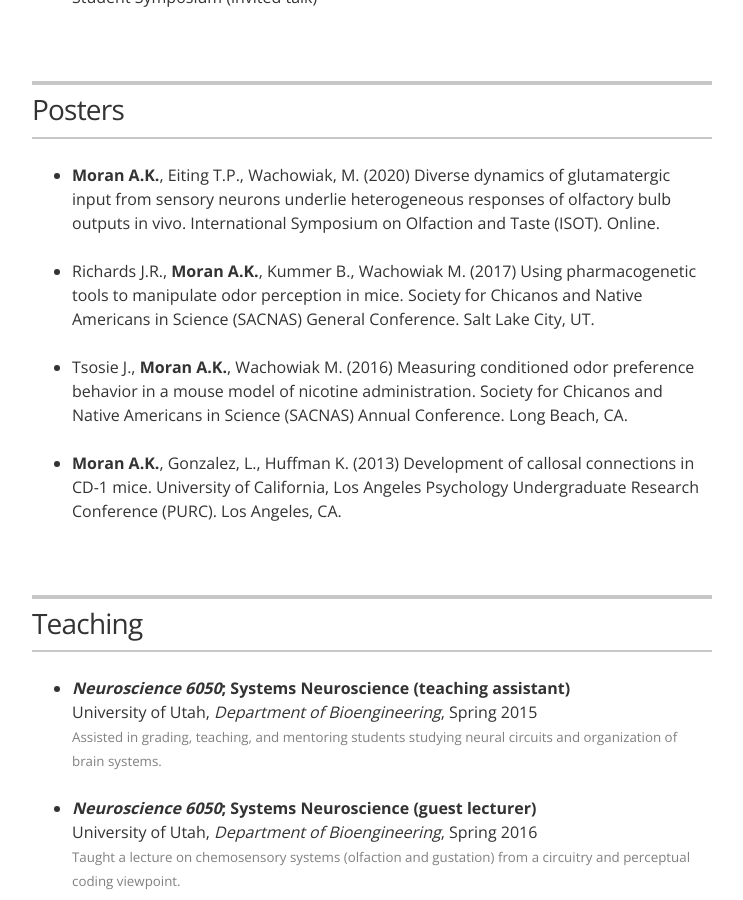
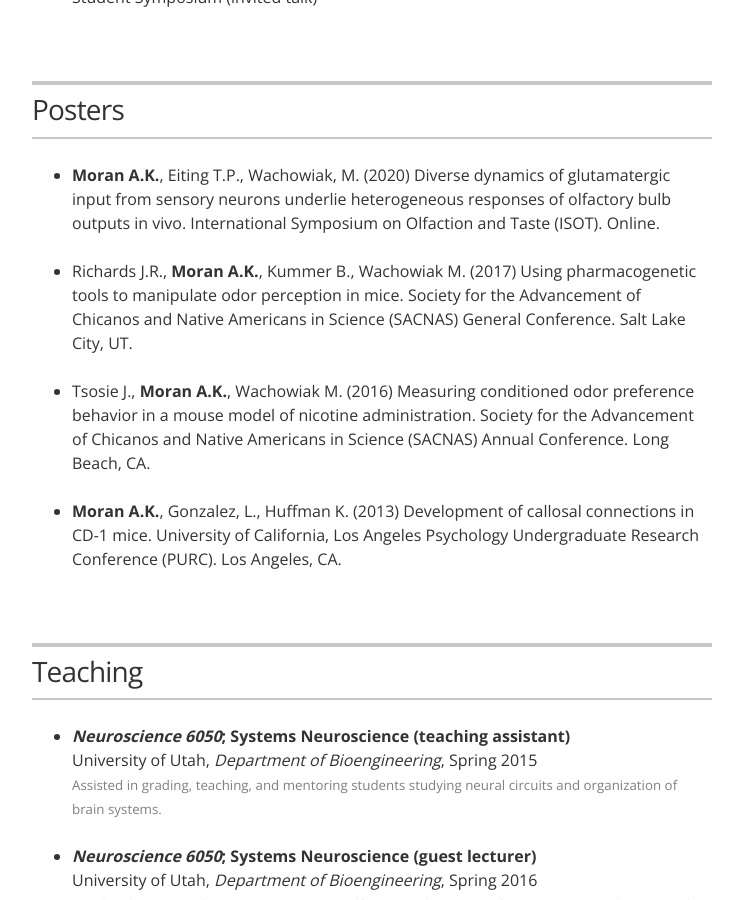
Before and after one commit to andsinpants/andsinpants.github.io, a Jekyll site: the page built from index.html, in a window 1280 px wide and 900 px high, scrolled down 3011 px. Shown: the whole window, without its empty margins (268-1011 px from the left). Built offline with Jekyll 4.4.1, drawn with Linux system fonts in a browser that asks for light colours.

Commit message:
Update presentations.yml

```diff
--- a/_data/presentations.yml
+++ b/_data/presentations.yml
@@ -9,9 +9,9 @@ posters:
   -
     detail: "<b>Moran A.K.</b>, Eiting T.P., Wachowiak, M. (2020) Diverse dynamics of glutamatergic input from sensory neurons underlie heterogeneous responses of olfactory bulb outputs in vivo. International Symposium on Olfaction and Taste (ISOT). Online."
 
-  - detail: "Richards J.R., <b>Moran A.K.</b>, Kummer B., Wachowiak M. (2017) Using pharmacogenetic tools to manipulate odor perception in mice. Society for Chicanos and Native Americans in Science (SACNAS) General Conference. Salt Lake City, UT."
+  - detail: "Richards J.R., <b>Moran A.K.</b>, Kummer B., Wachowiak M. (2017) Using pharmacogenetic tools to manipulate odor perception in mice. Society for the Advancement of Chicanos and Native Americans in Science (SACNAS) General Conference. Salt Lake City, UT."
 
-  - detail: "Tsosie J., <b>Moran A.K.</b>, Wachowiak M. (2016) Measuring conditioned odor preference behavior in a mouse model of nicotine administration. Society for Chicanos and Native Americans in Science (SACNAS) Annual Conference. Long Beach, CA."
+  - detail: "Tsosie J., <b>Moran A.K.</b>, Wachowiak M. (2016) Measuring conditioned odor preference behavior in a mouse model of nicotine administration. Society for the Advancement of Chicanos and Native Americans in Science (SACNAS) Annual Conference. Long Beach, CA."
 
   - detail: "<b>Moran A.K.</b>, Gonzalez, L., Huffman K. (2013) Development of callosal connections in CD-1 mice. University of California, Los Angeles Psychology Undergraduate Research Conference (PURC). Los Angeles, CA."
 
```
